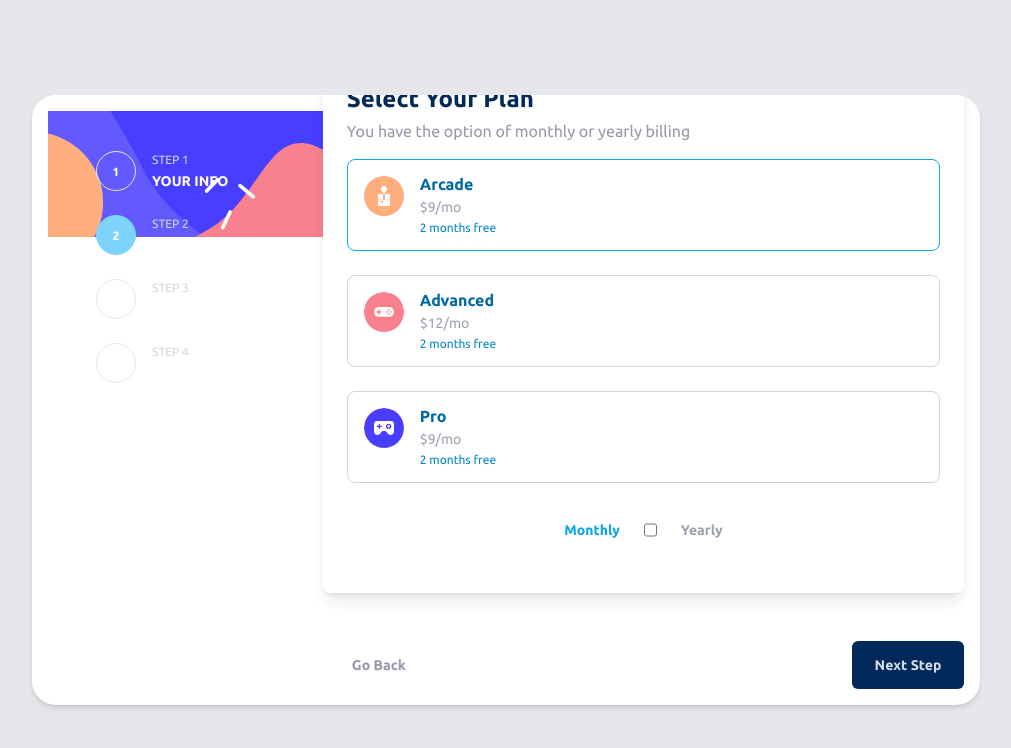
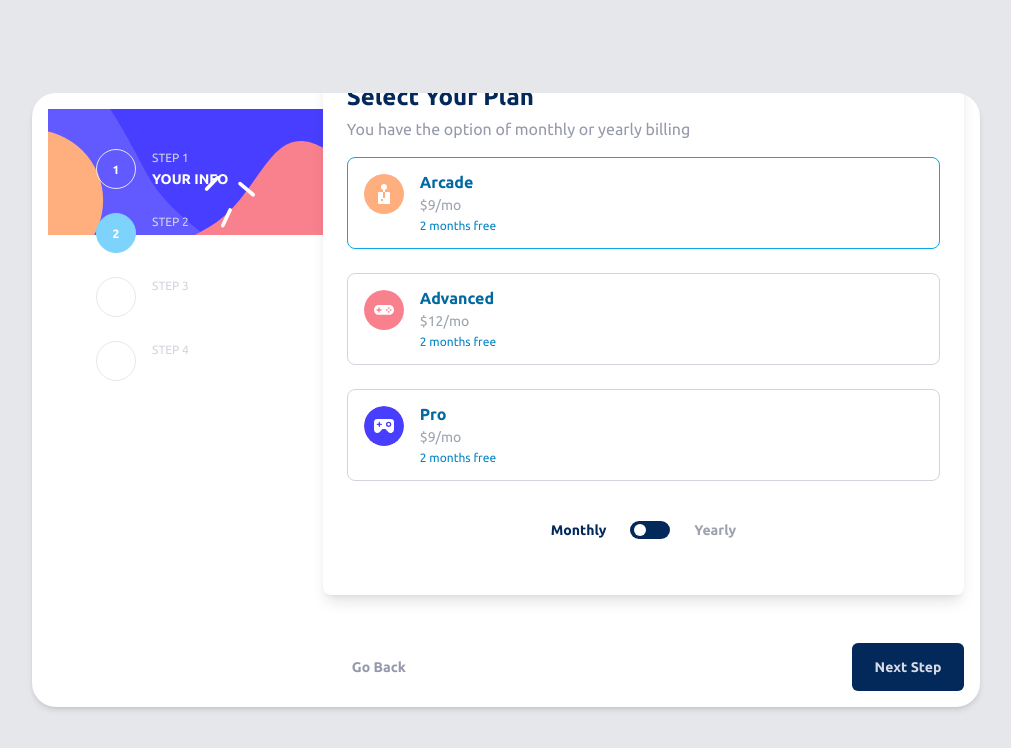
Before and after one commit to Maikolrm/react-multi-steps-form, a React (Vite) app: page / in a window 1280 px wide. Both pictures are taken after a click on the button "Next Step". Shown: the top 748 px of the page, without its empty margins (134-1145 px from the left). Built offline with nearby package versions, Linux system fonts and the light colour scheme.

Commit message:
Components - steps-form/Plans - creating component ( ModalitySelector )

```diff
--- a/src/components/steps-form/Plans.jsx
+++ b/src/components/steps-form/Plans.jsx
@@ -6,6 +6,18 @@ import AppState from "../../context/AppState"
 // components
 import Container from "../Container"
 import FormHeader from "./FormHeader"
+
+// plan modality
+function ModalitySelector(props) {
+  return(
+    <Container styles="mx-6">
+      <input onChange={() => alert("Change plan modality")} type="checkbox" className="hidden" value={props.monthly} />
+      <button type="button" className="block w-10 p-[.2rem] bg-marine-blue rounded-full">
+        <span className="block w-3 h-3 rounded-full bg-white"></span>
+      </button>
+    </Container>
+  )
+}
 
 export default function Plans(props) {
   // app state
@@ -34,11 +46,11 @@ export default function Plans(props) {
           </button>
         ))}
       </Container>
-      <Container styles="flex justify-center p-10 pb-8">
-        <h4 className={`font-semibold text-sm capitalize leading-none ${plans.monthly ? "text-sky-500" : "text-gray-500"}`}>
+      <Container styles="flex items-center justify-center p-10 pb-8">
+        <h4 className={`font-semibold text-sm capitalize leading-none ${plans.monthly ? "text-marine-blue" : "text-cool-gray"}`}>
           monthly
         </h4>
-        <input onChange={() => alert("Change plan modality")} type="checkbox" className="inline-block mx-6" value={plans.monthly} />
+        <ModalitySelector monthly={plans.monthly} />
         <h4 className={`font-semibold text-sm capitalize leading-none ${!plans.monthly ? "text-sky-500" : "text-gray-400"}`}>
           yearly
         </h4>
```
